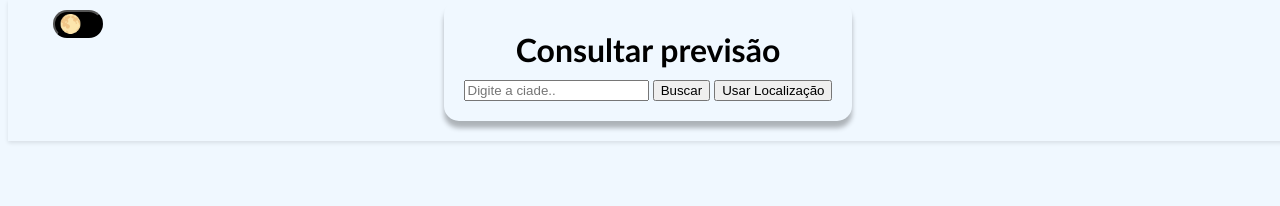
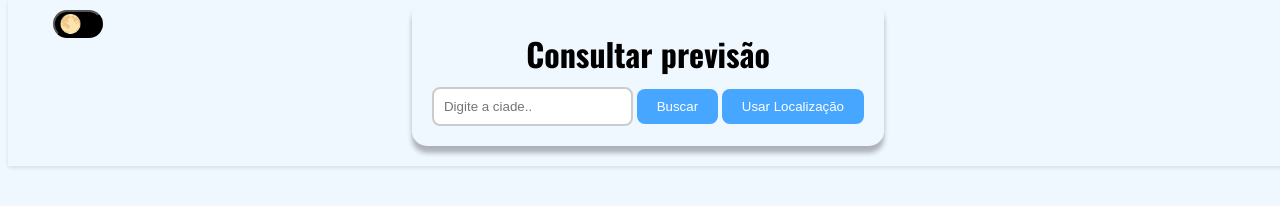
Before and after one commit to Felipe-Figueiro/previsaotempo, a plain HTML site: page index.html in a window 1280 px wide. Drawn offline with nearby package versions, Linux system fonts and the light colour scheme; a web font is replaced by a local one.

Commit message:
theme correction

```diff
--- a/index.html
+++ b/index.html
@@ -8,6 +8,11 @@
     <link rel="stylesheet" href="style.css">
     <link rel="stylesheet" href="https://unpkg.com/leaflet@1.9.4/dist/leaflet.css"
         integrity="sha256-p4NxAoJBhIIN+hmNHrzRCf9tD/miZyoHS5obTRR9BMY=" crossorigin="" />
+    <link rel="preconnect" href="https://fonts.googleapis.com">
+    <link rel="preconnect" href="https://fonts.gstatic.com" crossorigin>
+    <link
+        href="https://fonts.googleapis.com/css2?family=BBH+Sans+Bartle&family=Bebas+Neue&family=Oswald:wght@200..700&family=Press+Start+2P&family=Roboto:ital,wght@0,100..900;1,100..900&family=VT323&display=swap"
+        rel="stylesheet">
     <script src="https://unpkg.com/leaflet@1.9.4/dist/leaflet.js"
         integrity="sha256-20nQCchB9co0qIjJZRGuk2/Z9VM+kNiyxNV1lvTlZBo=" crossorigin=""></script>
     <style>
--- a/style.css
+++ b/style.css
@@ -6,7 +6,7 @@ body {
     height: 100vh;
     background-color: aliceblue;
     color: black;
-    font-family: 'Gill Sans', 'Gill Sans MT', 'Trebuchet MS';
+    font-family: 'Oswald', 'Gill Sans', 'Gill Sans MT', 'Trebuchet MS';
     transition: background 0.3s, color 0.3s;
 }
 
@@ -15,8 +15,37 @@ body.dark {
     background: linear-gradient(0deg, #303030 0% 5%, #7a7a7a 60% 100%);
     color: rgb(255, 255, 255);
 }
-
-.cabecalho{
+input {
+    padding: 10px;
+    border: 2px solid #ccc;
+    border-radius: 8px;
+    transition: background-color 0.3s, border 0.3s;
+}
+input:focus {
+    background-color: #e7e7e7;
+    border: 2px solid #47a6ff;
+    outline: none;
+    border-radius: 10px;
+}
+.search-area button {
+    padding: 10px 20px;
+    border: none;
+    border-radius: 8px;
+    background-color: #47a6ff;
+    color: white;
+    cursor: pointer;
+    transition: background-color 0.3s, color 0.3s;
+}
+.search-area button:hover {
+    background-color: #005bb5;
+}
+button.dark {
+    background-color: rgb(255, 255, 255);
+    color: black;
+}
+button.dark:hover {
+    background-color: #ccc;}
+.cabecalho {
     display: flex;
     flex-direction: column;
     align-items: center;
@@ -33,12 +62,14 @@ body.dark {
     border-radius: 15px;
     margin: 20px;
 }
+
 .leaflet-layer.dark,
 .leaflet-control-zoom-in.dark,
 .leaflet-control-zoom-out.dark,
-.leaflet-control-attribution.dark{
-  filter: invert(100%) hue-rotate(180deg) brightness(95%) contrast(90%);
+.leaflet-control-attribution.dark {
+    filter: invert(100%) hue-rotate(180deg) brightness(95%) contrast(90%);
 }
+
 .current-weather {
     display: flex;
     flex-direction: column;
```
